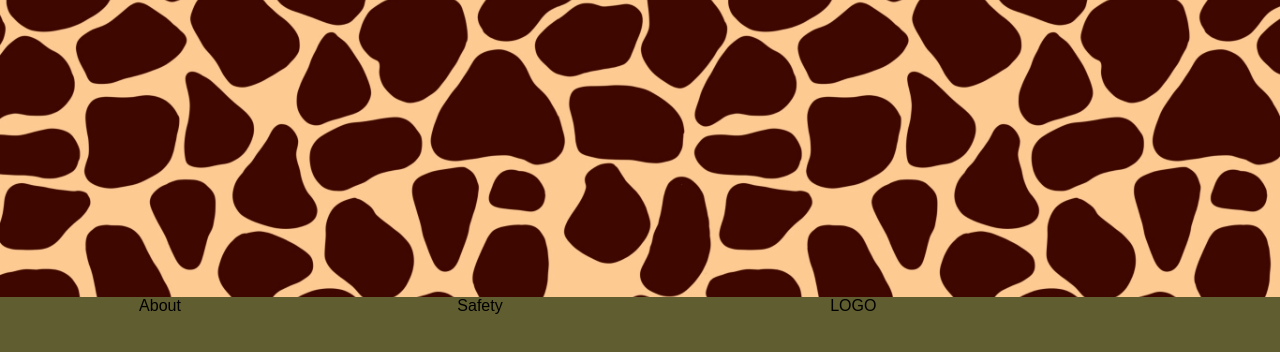
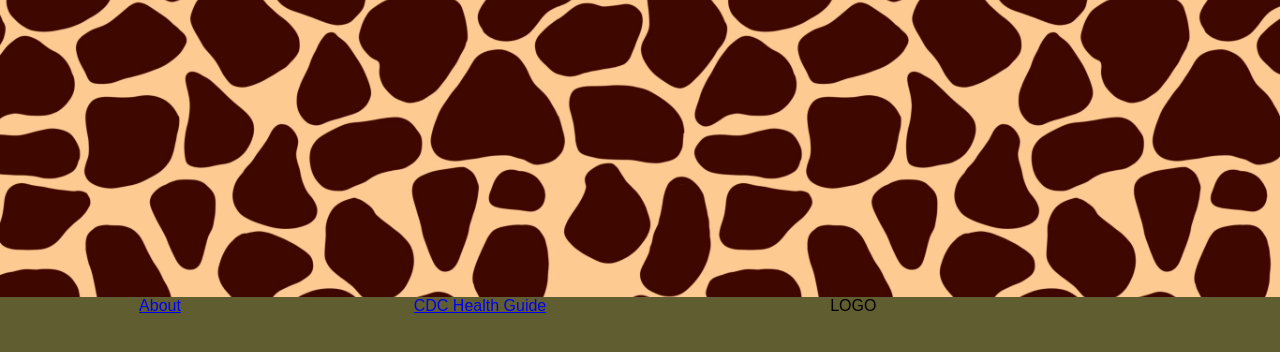
Before and after one commit to anthonynguyen-dev/car-rental-search, a plain HTML site: page index.html in a window 1280 px wide. Shown: the part 456-808 px from the top of the page. Drawn offline with nearby package versions, Linux system fonts and the light colour scheme.

Commit message:
updated links for about & Safety

```diff
--- a/index.html
+++ b/index.html
@@ -27,10 +27,16 @@
         <img class="pure-img" id="print" src="./assets/images/print.jpg"></img>
     </div>
     <div class="pure-g" id="footer">
-        <div class=" pure-u-sm-6-24 pure-u-md- pure-u-lg-6-24 pure-u-xl-6-24" id="about">About</div>
-        <div class=" pure-u-sm-6-24 pure-u-md-6-24 pure-u-lg-6-24 pure-u-xl-6-24" id="safety">Safety</div>
+        <div class=" pure-u-sm-6-24 pure-u-md- pure-u-lg-6-24 pure-u-xl-6-24" id="about">
+            <a href="./about.html">About</a>
+        </div>
+        <div class=" pure-u-sm-6-24 pure-u-md-6-24 pure-u-lg-6-24 pure-u-xl-6-24" id="safety">
+            <a href="https://www.cdc.gov/media/releases/2022/p0811-covid-guidance.html" target="_blank">CDC Health Guide</a>
+        </div>
         <div class=" pure-u-sm-8-24 pure-u-md-8-24 pure-u-lg-8-24 pure-u-xl-8-24" id="bigLogo">LOGO</div>
     </div>
 
 </body>
+
+<script></script>
 </html>
```
